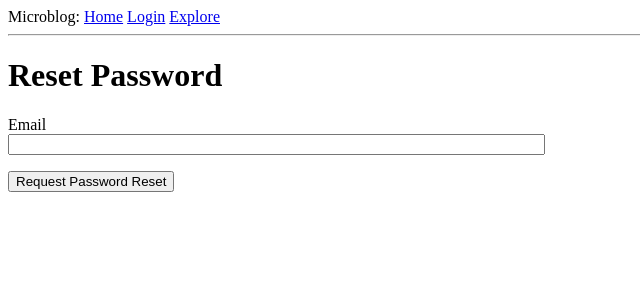
After one commit to OrzGeeker/OrzBlog, a Flask app: page /reset_password_request in a window 1280 px wide. The commit adds this page. Shown: the top 300 px of the page, without its empty margins (0-640 px from the left). Run offline with Flask 2, Linux system fonts and the light colour scheme.

Commit message:
add the reset password function

```diff
--- a/app/__init__.py
+++ b/app/__init__.py
@@ -3,6 +3,7 @@ from config import Config
 from flask_sqlalchemy import SQLAlchemy
 from flask_migrate import Migrate
 from flask_login import LoginManager
+from flask_mail import Mail
 
 import logging
 from logging.handlers import SMTPHandler, RotatingFileHandler
@@ -14,6 +15,7 @@ app.config.from_object(Config)
 
 db = SQLAlchemy(app)
 migrate = Migrate(app,db)
+mail = Mail(app)
 
 login = LoginManager(app)
 login.login_view = 'login'
--- a/app/forms.py
+++ b/app/forms.py
@@ -48,3 +48,14 @@ class EditProfileForm(FlaskForm):
 class PostForm(FlaskForm):
     post = TextAreaField('Say something', validators = [DataRequired(), Length(min=1, max=140)])
     submit = SubmitField('Submit')
+
+
+class ResetPasswordRequestForm(FlaskForm):
+    email=StringField('Email',validators=[DataRequired(), Email()])
+    submit=SubmitField('Request Password Reset')
+
+
+class ResetPasswordForm(FlaskForm):
+    password = PasswordField('Password',validators=[DataRequired()])
+    password2 = PasswordField('Repeat Password', validators=[DataRequired(), EqualTo('password')])
+    submit = SubmitField('Request Password Reset')
--- a/app/routes.py
+++ b/app/routes.py
@@ -10,6 +10,9 @@ from werkzeug.urls import url_parse
 from datetime import datetime
 from app.forms import EditProfileForm
 from app.forms import PostForm
+from app.forms import ResetPasswordForm
+from app.forms import ResetPasswordRequestForm
+from app.email import send_password_reset_mail
 from app.models import Post
 
 @app.before_request
@@ -151,3 +154,35 @@ def explore():
                            posts=posts.items,
                            next_url=next_url,
                            prev_url=prev_url)
+
+@app.route('/reset_password_request', methods=['GET','POST'])
+def reset_password_request():
+    if current_user.is_authenticated:
+        return redirect(url_for('index'))
+    form = ResetPasswordRequestForm()
+    if form.validate_on_submit():
+        user = User.query.filter_by(email = form.email.data).first()
+        if user:
+            send_password_reset_mail(user)
+        flash('Check your emails for instructors to reset your password')
+        return redirect(url_for('login'))
+    return render_template('reset_password_request.html',
+                           title='Reset Password',
+                           form=form)
+
+
+@app.route('/reset_password/<token>', methods=['GET','POST'])
+def reset_password(token):
+    if current_user.is_authenticated:
+        return redirect(url_for('index'))
+
+    user = User.verify_reset_password_token(token)
+    if not user:
+        return redirect(url_for('index'))
+    form = ResetPasswordForm()
+    if form.validate_on_submit():
+        user.set_password(form.password.data)
+        db.session.commit()
+        flash('Your password has been reset')
+        return redirect(url_for('login'))
+    return render_template('reset_password.html', form=form)
--- a/app/templates/login.html
+++ b/app/templates/login.html
@@ -25,5 +25,9 @@
 		{{form.submit()}}
 	</p>
 	<p>New User? <a href='{{ url_for('register') }}'>Click to Register!</a></p>
+	<p>
+		Forgot your password?
+		<a href="{{ url_for('reset_password_request') }}">Click to reset it</a>
+	<p>
 </form>
 {% endblock %}
--- /dev/null
+++ b/app/templates/reset_password_request.html
@@ -0,0 +1,19 @@
+{% extends 'base.html' %}
+
+{% block content %}
+	<h1>Reset Password</h1>
+	<form action='' method='post'>
+		{{form.hidden_tag()}}
+		<p>
+			{{ form.email.label }}<br>
+			{{ form.email(size=64) }}<br>
+			{% for error in form.email.errors %}
+			<span style = 'color: red;'>[{{ error }}]</span>
+			{% endfor %}
+		</p>
+		<p>
+			{{ form.submit() }}
+		</p>
+	</form>
+
+{% endblock %}
--- a/requirement.txt
+++ b/requirement.txt
@@ -2,3 +2,5 @@ flask
 flask-login
 flask-sqlalchemy
 flask-migrate
+flask-mail
+pyjwt
```
Also changed, not shown: app/email.py (added, +21 -0 lines), app/models.py (+17 -1 lines), app/templates/email/reset_password.html (added, +12 -0 lines), app/templates/email/reset_password.txt (added, +11 -0 lines), app/templates/reset_password.html (added, +23 -0 lines).
